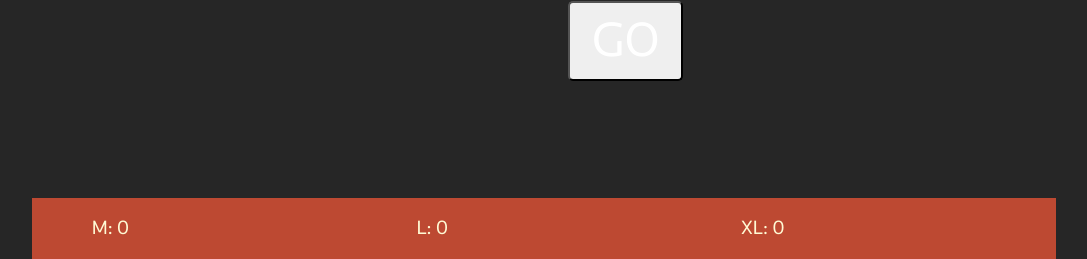
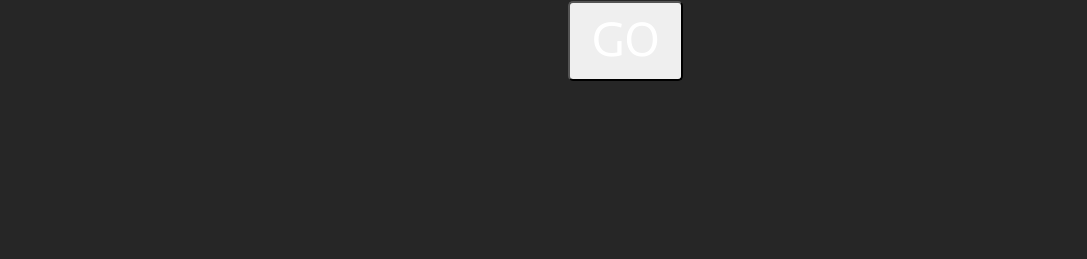
Before and after one commit to juanprado/findmepizza, a web app: file dest/index.html in a window 1280 px wide. Shown: the part 567-826 px from the top of the page, without its empty margins (96-1183 px from the left). After the commit the page ends 648 px from the top, so only its background shows below. Run offline with its HTML, style and script files only (its server is not run), Linux system fonts and the light colour scheme; some libraries are stand-ins or nearby versions.

Commit message:
hide results on start

```diff
--- a/dest/assets/css/main.css
+++ b/dest/assets/css/main.css
@@ -590,19 +590,24 @@ button {
 }
 
 /* line 110, ../../../src/assets/sass/main.scss */
+.results {
+  display: none;
+}
+
+/* line 113, ../../../src/assets/sass/main.scss */
 .location-list {
   margin-top: 20px;
 }
 
 @media (max-width: 700px) {
-  /* line 114, ../../../src/assets/sass/main.scss */
+  /* line 117, ../../../src/assets/sass/main.scss */
   label,
   input[type=text],
   input[type=num] {
     font-size: 7vw;
   }
 
-  /* line 119, ../../../src/assets/sass/main.scss */
+  /* line 122, ../../../src/assets/sass/main.scss */
   button {
     font-size: 30px;
     width: 100%;
--- a/src/assets/sass/main.scss
+++ b/src/assets/sass/main.scss
@@ -107,6 +107,9 @@ button {
 		font-size: 20px;
 	}
 }
+.results {
+	display: none;
+}
 .location-list {
 	margin-top: 20px;
 }
```
Also changed, not shown: 1 other file.
